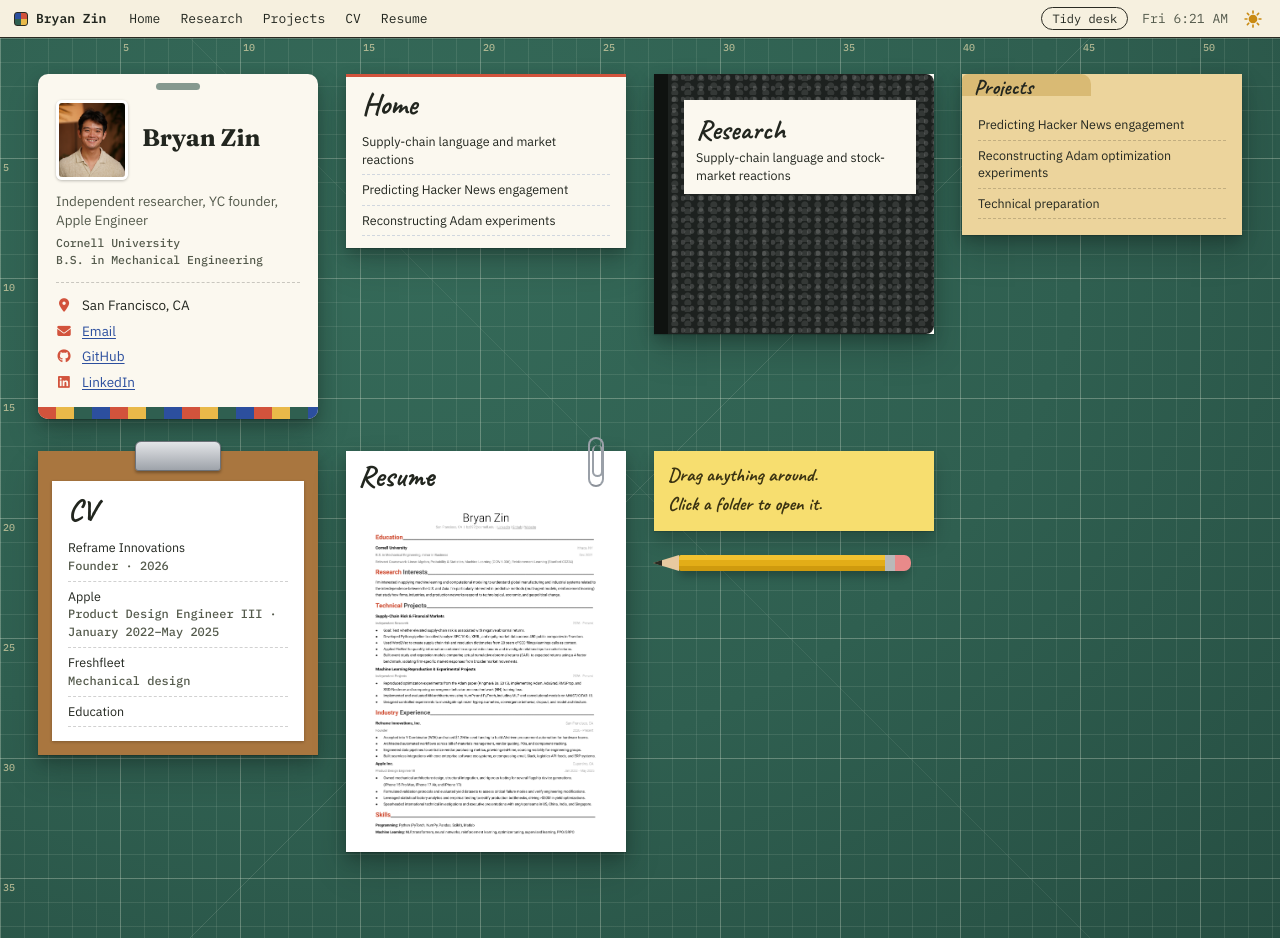
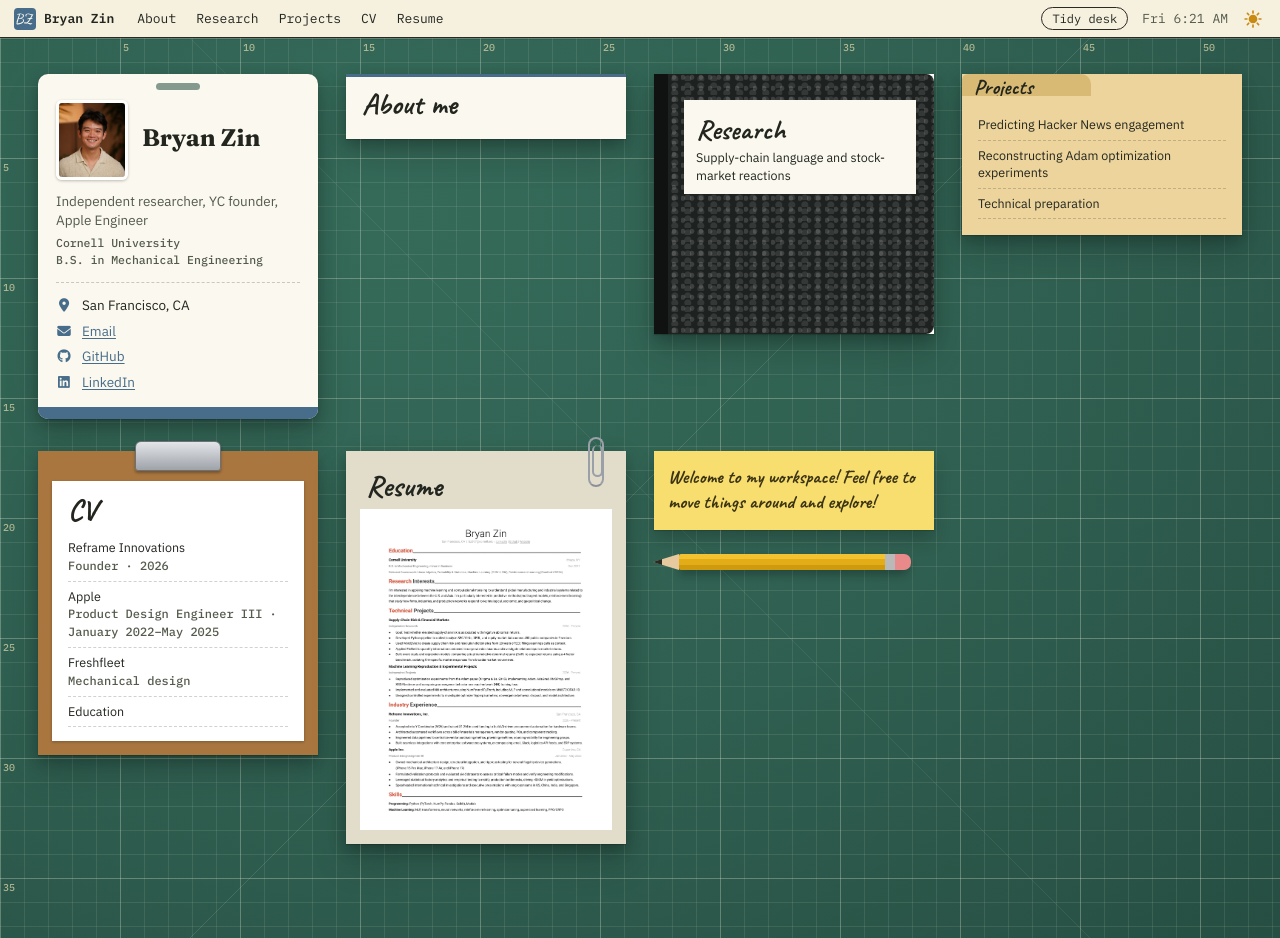
Before and after one commit to bzin22/bzin22.github.io, a Jekyll site: the page built from index.html, in a window 1280 px wide and 938 px high. Built offline with Jekyll 4.4.1, drawn with Linux system fonts in a browser that asks for light colours.

Commit message:
Refresh About pages and workbench branding (#7)

```diff
--- a/_data/navigation.yml
+++ b/_data/navigation.yml
@@ -5,7 +5,7 @@
 # prevent it from being included in the site.
 #
 main:
-  - title: "Home"
+  - title: "About"
     url: /about/
 
   - title: "Research"
--- a/index.html
+++ b/index.html
@@ -9,9 +9,10 @@ permalink: /
 <meta name="viewport" content="width=device-width, initial-scale=1">
 <title>Bryan Zin</title>
 <meta name="description" content="Independent researcher working on machine learning, supply chains, and firm behavior.">
-<link rel="icon" type="image/svg+xml" href="{{ '/images/favicon.svg' | relative_url }}">
-<link rel="icon" type="image/png" sizes="32x32" href="{{ '/images/favicon-32x32.png' | relative_url }}">
-<link rel="apple-touch-icon" sizes="180x180" href="{{ '/images/apple-touch-icon-180x180.png' | relative_url }}">
+<link rel="icon" type="image/svg+xml" href="{{ '/images/workbench-favicon.svg' | relative_url }}">
+<link rel="icon" type="image/png" sizes="32x32" href="{{ '/images/workbench-favicon-32x32.png' | relative_url }}">
+<link rel="icon" href="{{ '/images/workbench-favicon.ico' | relative_url }}">
+<link rel="apple-touch-icon" sizes="180x180" href="{{ '/images/workbench-apple-touch-icon-180x180.png' | relative_url }}">
 <link rel="preconnect" href="https://fonts.googleapis.com">
 <link rel="preconnect" href="https://fonts.gstatic.com" crossorigin>
 <link href="https://fonts.googleapis.com/css2?family=Caveat:wght@500;700&family=Fraunces:opsz,wght@9..144,500;9..144,700&family=IBM+Plex+Mono:wght@400;500;600&family=IBM+Plex+Sans:ital,wght@0,400;0,500;0,600;1,400&display=swap" rel="stylesheet">
@@ -27,8 +28,8 @@ permalink: /
     --paper-edge: #e7e0cc;
     --ink: #22261f;
     --ink-soft: #545a4c;
-    --red: #d2533c;
-    --blue: #2c4f9e;
+    --accent: #476d8a;
+    --blue: #476d8a;
     --manila: #ecd49c;
     --manila-dark: #d9ba74;
     --board: #a9763f;
@@ -64,11 +65,7 @@ permalink: /
     display: flex; align-items: center; gap: 8px;
     font-weight: 600; padding: 0 10px 0 2px; white-space: nowrap;
   }
-  .brand .dot {
-    width: 14px; height: 14px; border-radius: 3px;
-    background: conic-gradient(var(--red) 0 25%, #e9b949 0 50%, var(--mat) 0 75%, var(--blue) 0);
-    border: 1.5px solid #2a2a22;
-  }
+  .brand .logo { display: block; width: 22px; height: 22px; flex: none; }
   .menubar nav { display: flex; gap: 2px; }
   .menubar nav a {
     position: relative;
@@ -211,11 +208,11 @@ permalink: /
 
   /* Home card */
   .card-index { background: var(--paper); color: var(--ink); }
-  .card-index .bar { background: var(--paper); border-bottom: 2px solid var(--red); }
+  .card-index .bar { background: var(--paper); border-bottom: 2px solid var(--accent); }
   .card-index .content {
     background:
       linear-gradient(#fbf8ef, #fbf8ef) 0 0 / 100% 10px no-repeat,
-      repeating-linear-gradient(transparent 0 23.3px, rgba(44,79,158,.16) 23.3px 24.3px);
+      repeating-linear-gradient(transparent 0 23.3px, rgba(71,109,138,.16) 23.3px 24.3px);
     background-attachment: local;
   }
   .card-index .content h1 { color: var(--ink); }
@@ -226,9 +223,9 @@ permalink: /
   .notebook .content {
     padding-left: 40px;
     background:
-      linear-gradient(90deg, transparent 22px, rgba(210,83,60,.35) 22px 23.5px, transparent 23.5px),
-      linear-gradient(rgba(44,79,158,.09) 1px, transparent 1px) 0 0 / 16px 16px,
-      linear-gradient(90deg, rgba(44,79,158,.09) 1px, transparent 1px) 0 0 / 16px 16px,
+      linear-gradient(90deg, transparent 22px, rgba(71,109,138,.35) 22px 23.5px, transparent 23.5px),
+      linear-gradient(rgba(71,109,138,.09) 1px, transparent 1px) 0 0 / 16px 16px,
+      linear-gradient(90deg, rgba(71,109,138,.09) 1px, transparent 1px) 0 0 / 16px 16px,
       #fdfcf6;
     background-attachment: local;
   }
@@ -258,7 +255,8 @@ permalink: /
   .paper { background: #f1ede2; }
   .paper .bar { background: #e2dccb; }
   .paper .content { padding: 10px 16px 18px; }
-  .resume-img { display: block; width: 100%; height: auto; background: #fff; box-shadow: 0 1px 4px rgba(0,0,0,.2); margin-top: 10px; }
+  .resume-preview { background: #e2dccb; padding: 10px; margin-top: 14px; }
+  .resume-img { display: block; width: 100%; height: auto; background: #fff; box-shadow: 0 1px 4px rgba(0,0,0,.2); }
   .dl {
     display: inline-flex; align-items: center; gap: 8px;
     font: 600 13px "IBM Plex Mono", monospace; color: var(--ink);
@@ -302,9 +300,9 @@ permalink: /
   .notebook-cover .label { background: var(--paper); color: var(--ink); padding: 10px 12px; }
   .notebook-cover .label .cover-title { font-size: 28px; }
   .notebook-cover .label p { margin: 0; font-size: 12.5px; line-height: 1.4; }
-  .index-cover { background: var(--paper); padding: 12px 16px; border-top: 3px solid var(--red); }
-  .index-cover .cover-list li { border-bottom-color: rgba(44,79,158,.2); }
-  .resume-cover { background: #fff; padding: 6px; }
+  .index-cover { background: var(--paper); padding: 12px 16px; border-top: 3px solid var(--accent); }
+  .resume-cover { background: #e2dccb; padding: 16px 14px 14px; }
+  .resume-cover .sheet { background: #fff; padding: 8px; }
   .resume-cover .cover-title { margin: 4px 6px 8px; }
   .resume-cover img { display: block; width: 100%; height: auto; }
   .paperclip {
@@ -336,10 +334,10 @@ permalink: /
   .badge .edu { margin: 4px 0 0; font: 500 11.5px/1.45 "IBM Plex Mono", monospace; color: var(--ink-soft); }
   .badge ul { list-style: none; padding: 0; margin: 14px 0 0; border-top: 1.5px dashed rgba(0,0,0,.2); padding-top: 10px; }
   .badge li { display: flex; gap: 10px; align-items: center; padding: 3px 0; }
-  .badge li i { width: 16px; text-align: center; color: var(--red); }
+  .badge li i { width: 16px; text-align: center; color: var(--accent); }
   .badge .stripe {
     margin: 12px -18px -16px; height: 12px; border-radius: 0 0 10px 10px;
-    background: repeating-linear-gradient(90deg, var(--red) 0 18px, #e9b949 18px 36px, var(--mat) 36px 54px, var(--blue) 54px 72px);
+    background: var(--accent);
   }
 
   /* CV illustrations */
@@ -352,7 +350,7 @@ permalink: /
     font: 500 12px/1.3 "IBM Plex Mono", monospace;
   }
   .ph-label b {
-    background: var(--red); color: #fff; font-weight: 600; letter-spacing: .08em;
+    background: var(--accent); color: #fff; font-weight: 600; letter-spacing: .08em;
     padding: 2px 7px; border-radius: 3px; font-size: 10.5px;
   }
   .ph-label span { background: rgba(255,255,255,.9); color: var(--ink); padding: 2px 7px; border-radius: 3px; }
@@ -360,7 +358,7 @@ permalink: /
   /* sticky note */
   .sticky {
     background: #f7de6f; width: 150px; padding: 14px 14px 16px;
-    font: 700 19px/1.1 "Caveat", cursive; color: #3b3312;
+    font: 700 19px/1.3 "Caveat", cursive; color: #3b3312;
     box-shadow: 0 1px 1px rgba(0,0,0,.15), 0 10px 16px rgba(0,0,0,.2);
   }
   .sticky p { margin: 0 0 8px; }
@@ -390,7 +388,7 @@ permalink: /
   /* marker scribble on menu hover (self-drawing underline) */
   .menubar nav .word { position: relative; display: inline-block; }
   .scribble { position: absolute; left: 0; width: 100%; bottom: -5px; height: 8px; pointer-events: none; overflow: visible; }
-  .scribble path { fill: none; stroke: var(--red); stroke-width: 2.4; stroke-linecap: round; stroke-dasharray: 101; stroke-dashoffset: 101; transition: stroke-dashoffset .35s ease; }
+  .scribble path { fill: none; stroke: var(--accent); stroke-width: 2.4; stroke-linecap: round; stroke-dasharray: 101; stroke-dashoffset: 101; transition: stroke-dashoffset .35s ease; }
   .menubar nav a:hover .scribble path, .menubar nav a:focus-visible .scribble path { stroke-dashoffset: 0; }
   .menubar nav a:hover { background: transparent; color: var(--ink); }
 
@@ -432,9 +430,9 @@ permalink: /
 <body>
 
 <header class="menubar">
-  <div class="brand"><span class="dot" aria-hidden="true"></span>Bryan Zin</div>
+  <div class="brand"><img class="logo" src="{{ '/images/workbench-favicon.svg' | relative_url }}" alt="">Bryan Zin</div>
   <nav aria-label="Sections">
-    <a href="#home" data-open="home">Home</a>
+    <a href="#home" data-open="home">About</a>
     <a href="#research" data-open="research">Research</a>
     <a href="#projects" data-open="projects">Projects</a>
     <a href="#cv" data-open="cv">CV</a>
@@ -469,21 +467,18 @@ permalink: /
     <div class="stripe" aria-hidden="true"></div>
   </aside>
 
-  <!-- Home -->
-  <section class="obj win card-index closed" id="home" data-tilt="0.6" aria-label="Home">
-    <div class="bar"><span class="grip"></span><span class="title">Home</span><span class="fill"></span><button type="button" data-toggle>put away</button></div>
+  <!-- About -->
+  <section class="obj win card-index closed" id="home" data-tilt="0.6" aria-label="About">
+    <div class="bar"><span class="grip"></span><span class="title">About me</span><span class="fill"></span><button type="button" data-toggle>put away</button></div>
     <div class="cover index-cover">
-      <p class="cover-title">Home</p>
-      <ul class="cover-list">
-        <li>Supply-chain language and market reactions</li>
-        <li>Predicting Hacker News engagement</li>
-        <li>Reconstructing Adam experiments</li>
-      </ul>
+      <p class="cover-title">About me</p>
+      <!-- Edit the fancy About card here; the expanded text is in .content below. -->
     </div>
     <div class="content">
-      <h1>About me</h1>
-      <p>I work on machine learning and empirical analysis for questions about supply chains, firms, and markets. My current research measures supply-chain risk in corporate disclosures and examines its relationship with stock-market reactions. My projects also examine how modeling and evaluation choices affect prediction, from chronological validation to numerical optimization.</p>
-      <p>My background is in mechanical engineering and manufacturing. At Apple, I worked on product design, validation, and failure analysis. After leaving Apple, I designed a robotic system for performing maintenance on autonomous vehicles. Shortly after, I founded Reframe, an AI procurement tool for mechanical hardware, as part of <a href="https://www.ycombinator.com/companies/usereframe">Y Combinator’s</a> W26 batch.</p>
+      <p>Hi!</p>
+      <p>I was born in Yangon, Myanmar and was raised in San Francisco, CA. I've traveled a lot, both within the United States and internationally. When I travel, I enjoy hiking in national parks, exploring local towns, and going scuba diving when possible! At home, I play basketball and badminton, and I'm learning to make pottery! :)</p>
+      <p>My background is in mechanical engineering and manufacturing. I graduated from Cornell University with B.S. in Mechanical Engineering. At Apple, I worked on product design, validation, and failure analysis. After leaving Apple, I designed a robotic system for performing maintenance on autonomous vehicles. Shortly after that, I founded Reframe, an AI procurement tool for mechanical hardware, as part of <a href="https://www.ycombinator.com/companies/usereframe">Y Combinator’s</a> W26 batch.</p>
+      <p>Currently, I work on machine learning and empirical analysis surrounding questions about supply chains, firms, and markets. My current research measures supply-chain risk in corporate disclosures and examines its relationship with stock-market reactions. My projects also examine how modeling and evaluation choices affect prediction, from chronological validation to numerical optimization.</p>
       <p>I am seeking research associate and fellowship opportunities in applied machine learning and operations research as I prepare for doctoral study.</p>
       <h2>Selected work</h2>
       <ul>
@@ -607,18 +601,19 @@ permalink: /
     <div class="cover resume-cover">
       <span class="paperclip"></span>
       <p class="cover-title">Resume</p>
-      <img src="{{ '/images/bryan-zin-resume.png' | relative_url }}?v=2" alt="Bryan Zin resume" width="2550" height="3300" decoding="async">
+      <div class="sheet">
+        <img src="{{ '/images/bryan-zin-resume.png' | relative_url }}?v=2" alt="Bryan Zin resume" width="2550" height="3300" decoding="async">
+      </div>
     </div>
     <div class="content">
       <a class="dl" href="{{ '/files/bryan-zin-cv.pdf' | relative_url }}"><i class="fa-solid fa-file-arrow-down" aria-hidden="true"></i>Download my resume (PDF)</a>
-      <img class="resume-img" src="{{ '/images/bryan-zin-resume.png' | relative_url }}?v=2" alt="Bryan Zin resume" width="2550" height="3300" decoding="async">
+      <div class="resume-preview"><img class="resume-img" src="{{ '/images/bryan-zin-resume.png' | relative_url }}?v=2" alt="Bryan Zin resume" width="2550" height="3300" decoding="async"></div>
     </div>
   </section>
 
   <!-- Desk decor -->
   <div class="obj sticky decor drag-whole" id="sticky" data-tilt="3.5">
-    <p>Drag anything around.</p>
-    <p>Click a folder to open it.</p>
+    <p>Welcome to my workspace! Feel free to move things around and explore!</p>
   </div>
 
   <div class="obj pencil decor drag-whole" id="pencil" data-tilt="-14" aria-hidden="true"><i class="tip"></i></div>
@@ -647,7 +642,7 @@ permalink: /
       svg: '<svg viewBox="0 0 320 180" preserveAspectRatio="xMidYMid slice" aria-hidden="true">' +
         '<rect width="320" height="180" fill="#efe6d2"/>' +
         '<rect x="22" y="16" width="276" height="150" rx="6" fill="#fffdf8" stroke="#2a2a22" stroke-width="1.5"/>' +
-        '<path d="M22 32 h276" stroke="#2a2a22" stroke-width="1.5"/><circle cx="32" cy="24" r="2.5" fill="#d2533c"/><circle cx="41" cy="24" r="2.5" fill="#e9b949"/><circle cx="50" cy="24" r="2.5" fill="#2f5f50"/>' +
+        '<path d="M22 32 h276" stroke="#2a2a22" stroke-width="1.5"/><circle cx="32" cy="24" r="2.5" fill="#476d8a"/><circle cx="41" cy="24" r="2.5" fill="#e9b949"/><circle cx="50" cy="24" r="2.5" fill="#2f5f50"/>' +
         '<rect x="22" y="32" width="58" height="134" fill="#f3ecdc"/>' +
         '<g fill="#c9bfa8"><rect x="30" y="42" width="40" height="6" rx="3"/><rect x="30" y="56" width="32" height="6" rx="3"/><rect x="30" y="70" width="36" height="6" rx="3"/></g>' +
         '<g font-family="IBM Plex Mono, monospace" font-size="7" fill="#545a4c"><text x="90" y="46">PART</text><text x="170" y="46">QTY</text><text x="206" y="46">SUPPLIER</text><text x="262" y="46">STATUS</text></g>' +
@@ -655,8 +650,8 @@ permalink: /
         '<g fill="#d8cfb9"><rect x="90" y="57" width="60" height="5" rx="2"/><rect x="90" y="73" width="48" height="5" rx="2"/><rect x="90" y="89" width="66" height="5" rx="2"/><rect x="90" y="105" width="52" height="5" rx="2"/>' +
         '<rect x="170" y="57" width="14" height="5" rx="2"/><rect x="170" y="73" width="10" height="5" rx="2"/><rect x="170" y="89" width="14" height="5" rx="2"/><rect x="170" y="105" width="12" height="5" rx="2"/>' +
         '<rect x="206" y="57" width="40" height="5" rx="2"/><rect x="206" y="73" width="34" height="5" rx="2"/><rect x="206" y="89" width="44" height="5" rx="2"/><rect x="206" y="105" width="30" height="5" rx="2"/></g>' +
-        '<rect x="262" y="56" width="26" height="8" rx="4" fill="#2f5f50" opacity=".7"/><rect x="262" y="72" width="26" height="8" rx="4" fill="#e9b949"/><rect x="262" y="88" width="26" height="8" rx="4" fill="#2f5f50" opacity=".7"/><rect x="262" y="104" width="26" height="8" rx="4" fill="#d2533c" opacity=".8"/>' +
-        '<rect x="186" y="126" width="102" height="30" rx="8" fill="#2c4f9e" opacity=".12" stroke="#2c4f9e"/><g fill="#2c4f9e" opacity=".5"><rect x="194" y="134" width="70" height="4" rx="2"/><rect x="194" y="143" width="50" height="4" rx="2"/></g></svg>'
+        '<rect x="262" y="56" width="26" height="8" rx="4" fill="#2f5f50" opacity=".7"/><rect x="262" y="72" width="26" height="8" rx="4" fill="#e9b949"/><rect x="262" y="88" width="26" height="8" rx="4" fill="#2f5f50" opacity=".7"/><rect x="262" y="104" width="26" height="8" rx="4" fill="#476d8a" opacity=".8"/>' +
+        '<rect x="186" y="126" width="102" height="30" rx="8" fill="#476d8a" opacity=".12" stroke="#476d8a"/><g fill="#476d8a" opacity=".5"><rect x="194" y="134" width="70" height="4" rx="2"/><rect x="194" y="143" width="50" height="4" rx="2"/></g></svg>'
     },
     apple: {
       label: 'Placeholder: iPhone product design and validation photo',
@@ -666,10 +661,10 @@ permalink: /
         '<rect x="126" y="34" width="66" height="128" rx="14" transform="rotate(-8 159 98)" fill="#c9c4b8" opacity=".6"/>' +
         '<rect x="140" y="26" width="66" height="128" rx="14" fill="#ebe8e1"/><rect x="146" y="32" width="54" height="116" rx="10" stroke-dasharray="3 3"/>' +
         '<rect x="160" y="36" width="26" height="7" rx="3.5" fill="#2a2a22"/></g>' +
-        '<g stroke="#d2533c" stroke-width="1.2" fill="#d2533c" font-family="IBM Plex Mono, monospace" font-size="8">' +
+        '<g stroke="#476d8a" stroke-width="1.2" fill="#476d8a" font-family="IBM Plex Mono, monospace" font-size="8">' +
         '<path d="M214 26 h14 M214 154 h14 M222 28 v124" fill="none"/><text x="230" y="93" stroke="none">H</text>' +
         '<path d="M140 164 v8 M206 164 v8 M142 168 h62" fill="none"/><text x="168" y="178" stroke="none">W</text></g>' +
-        '<g fill="none" stroke="#2c4f9e" stroke-width="1.3"><circle cx="82" cy="72" r="20"/><path d="M82 48 v48 M58 72 h48"/><text x="54" y="112" font-family="IBM Plex Mono, monospace" font-size="8" fill="#2c4f9e" stroke="none">drop test</text></g>' +
+        '<g fill="none" stroke="#476d8a" stroke-width="1.3"><circle cx="82" cy="72" r="20"/><path d="M82 48 v48 M58 72 h48"/><text x="54" y="112" font-family="IBM Plex Mono, monospace" font-size="8" fill="#476d8a" stroke="none">drop test</text></g>' +
         '<g fill="#2a2a22" opacity=".55"><rect x="40" y="130" width="60" height="4" rx="2"/><rect x="40" y="140" width="44" height="4" rx="2"/><rect x="40" y="150" width="52" height="4" rx="2"/></g></svg>'
     }
   };
```
Also changed, not shown: other parts of index.html (+0 -1 lines), _pages/about.md (+6 -4 lines), scripts/test_site.py (+18 -3 lines), scripts/test_workbench.py (+7 -3 lines), README.md, images/workbench-apple-touch-icon-180x180.png (added), images/workbench-favicon-32x32.png (added), images/workbench-favicon.ico (added), images/workbench-favicon.svg (added).
